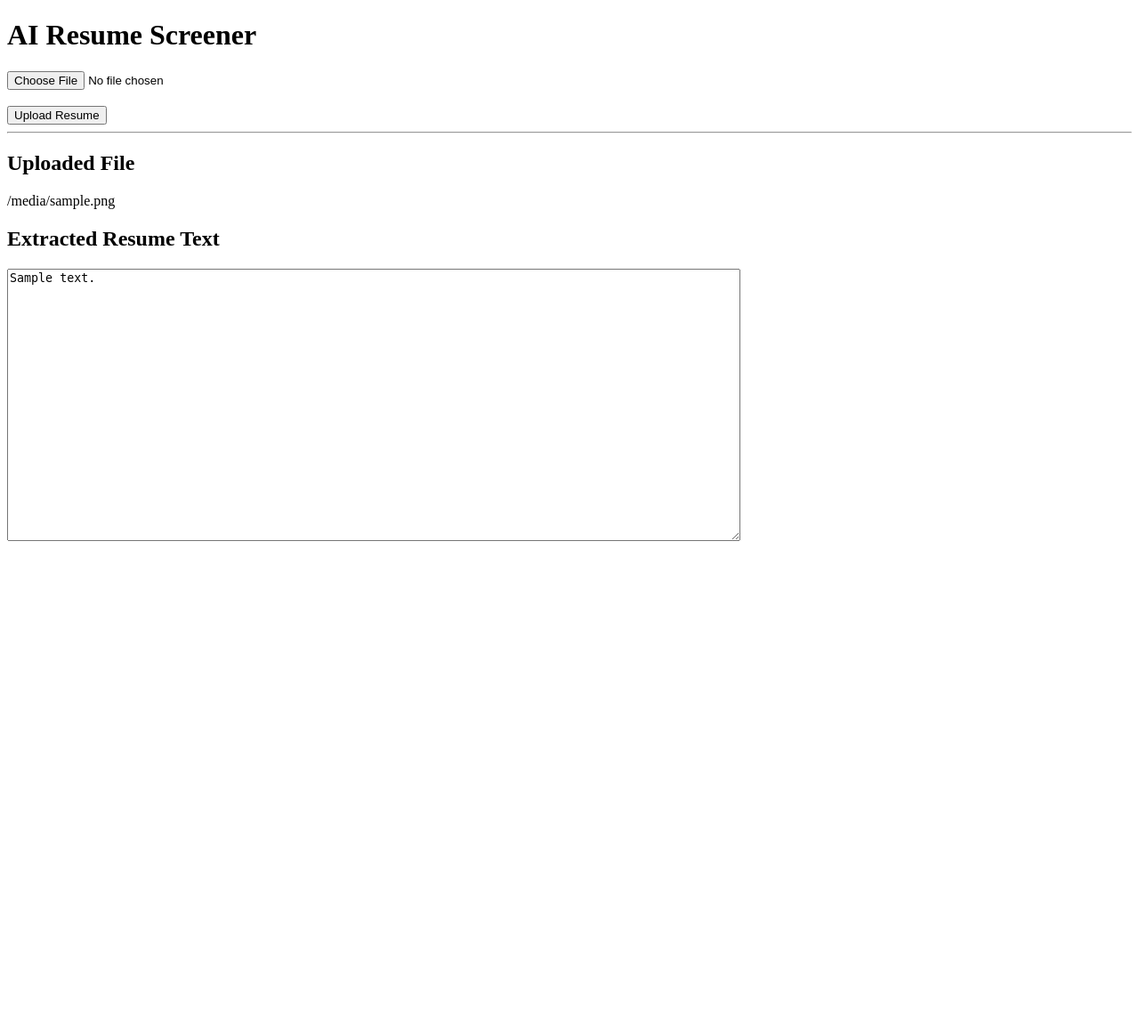
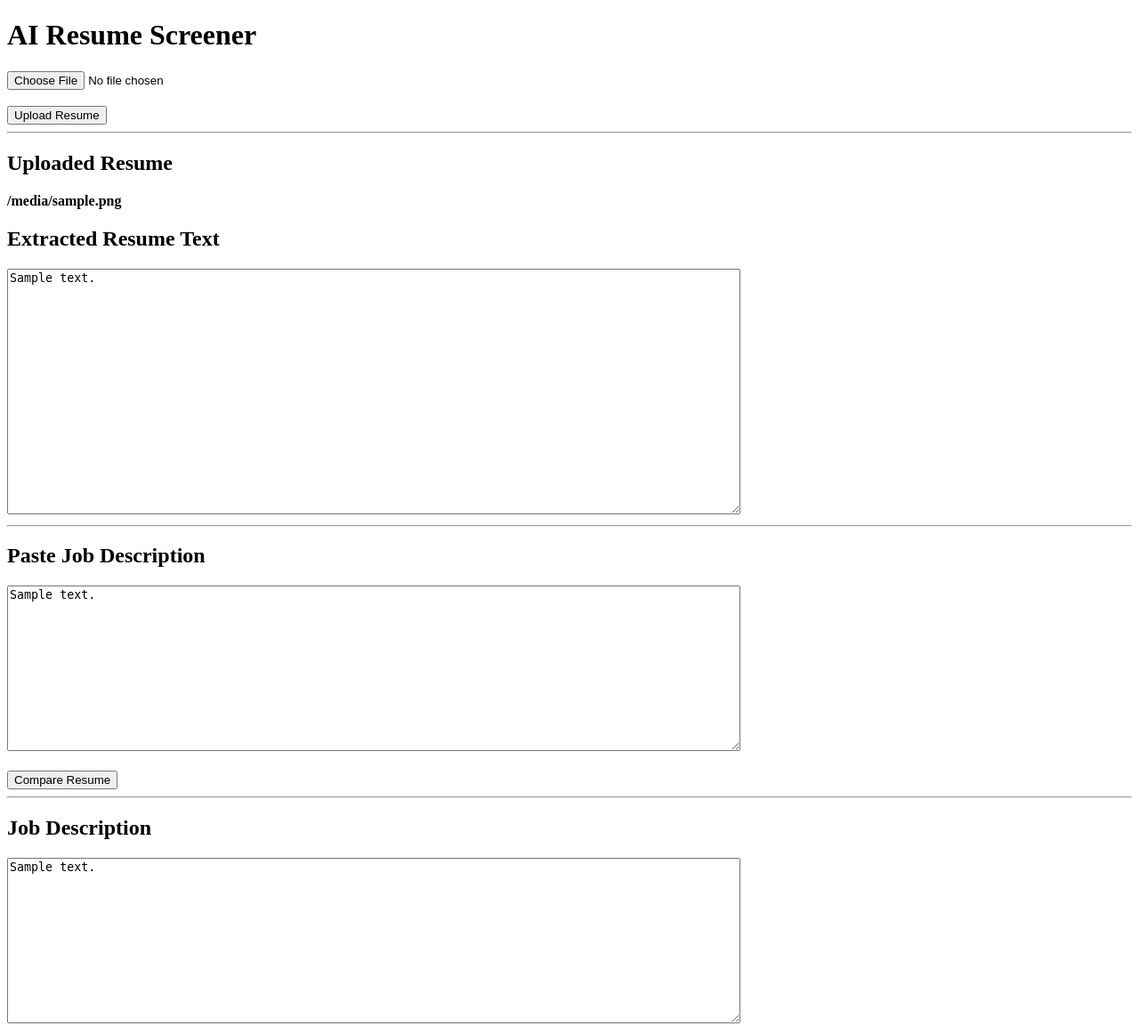
Before and after one commit to zeppelin-M1/Resume-Checker, a Flask app: template templates/index.html in a window 1280 px wide. Shown: the whole page at 89% size. Before the commit the page ends 608 px from the top, so only its background shows below. Run offline with Flask 3, Linux system fonts and the light colour scheme; the template is opened without the code that fills it: most values are stand-ins (such as "Sample title", 1, 10 or a date in 2020).

Commit message:
feat: add job description input

```diff
--- a/app.py
+++ b/app.py
@@ -3,18 +3,16 @@ import fitz
 from docx import Document
 import os
 
-from matplotlib import text
-
 app = Flask(__name__)
 
 UPLOAD_FOLDER = "uploads"
 app.config["UPLOAD_FOLDER"] = UPLOAD_FOLDER
-
 os.makedirs(UPLOAD_FOLDER, exist_ok=True)
 
+
 def extract_text(filepath):
+
     text = ""
-
     if filepath.endswith(".pdf"):
         pdf = fitz.open(filepath)
 
@@ -24,7 +22,6 @@ def extract_text(filepath):
         pdf.close()
 
     elif filepath.endswith(".docx"):
-
         doc = Document(filepath)
 
         for para in doc.paragraphs:
@@ -51,14 +48,28 @@ def upload():
 
     filepath = os.path.join(app.config["UPLOAD_FOLDER"], file.filename)
     file.save(filepath)
+    resume_text = extract_text(filepath)
+    return render_template(
+        "index.html",
+        filename=file.filename,
+        extracted_text=resume_text
+    )
 
-    text = extract_text(filepath)
+
+@app.route("/compare", methods=["POST"])
+def compare():
+
+    filename = request.form["resume_file"]
+    job_description = request.form["job_description"]
+    filepath = os.path.join(app.config["UPLOAD_FOLDER"], filename)
+    resume_text = extract_text(filepath)
 
     return render_template(
         "index.html",
-        extracted_text=text,
-        filename=file.filename
-)
+        filename=filename,
+        extracted_text=resume_text,
+        job_description=job_description
+    )
 
 
 if __name__ == "__main__":
--- a/templates/index.html
+++ b/templates/index.html
@@ -1,38 +1,56 @@
 <!DOCTYPE html>
-<html>
+<html lang="en">
 
 <head>
+    <meta charset="UTF-8">
+    <meta name="viewport" content="width=device-width, initial-scale=1.0">
     <title>AI Resume Screener</title>
 </head>
 
 <body>
 
     <h1>AI Resume Screener</h1>
+    <!-- Resume Upload -->
+    <form action="/upload" method="POST" enctype="multipart/form-data">
+        <input type="file" name="resume" required>
+        <br><br>
+        <button type="submit"> Upload Resume </button>
+    </form>
 
-    <form action="/upload" method="POST" enctype="multipart/form-data">
-
-        <input type="file" name="resume" required>
-
-        <br><br>
-
-        <button type="submit">
-
-            Upload Resume
-
-        </button>
-
-    </form>
 
 
     {% if filename %}
     <hr>
-    <h2>Uploaded File</h2>
-    <p>{{ filename }}</p>
+    <h2>Uploaded Resume</h2>
+    <p><strong>{{ filename }}</strong></p>
     <h2>Extracted Resume Text</h2>
-    <textarea rows="20" cols="100">{{ extracted_text }}</textarea>
+    <textarea rows="18" cols="100" readonly>{{ extracted_text }}</textarea>
+
+
+    <hr>
+    <h2>Paste Job Description</h2>
+    <form action="/compare" method="POST">
+        <input type="hidden" name="resume_file" value="{{ filename }}">
+        <textarea
+            name="job_description"
+            rows="12"
+            cols="100"
+            placeholder="Paste Job Description Here..."
+            required>{{ job_description if job_description else "" }}</textarea>
+        <br><br>
+        <button type="submit">
+            Compare Resume
+        </button>
+    </form>
     {% endif %}
 
 
+
+    {% if job_description %}
+    <hr>
+    <h2>Job Description</h2>
+    <textarea rows="12" cols="100" readonly>{{ job_description }}</textarea>
+    {% endif %}
+
 </body>
-
 </html>
```
